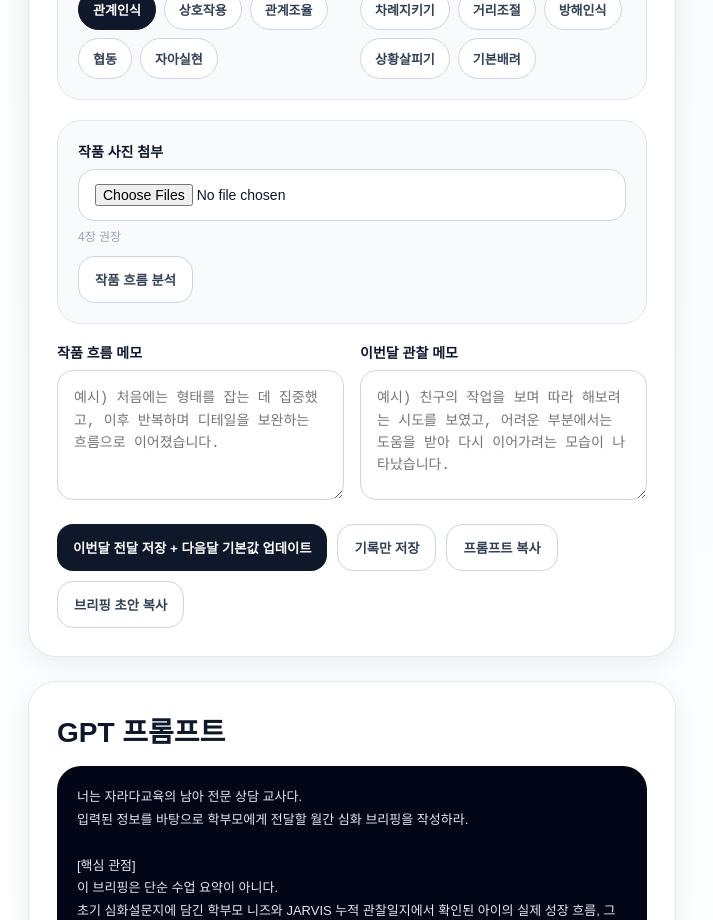
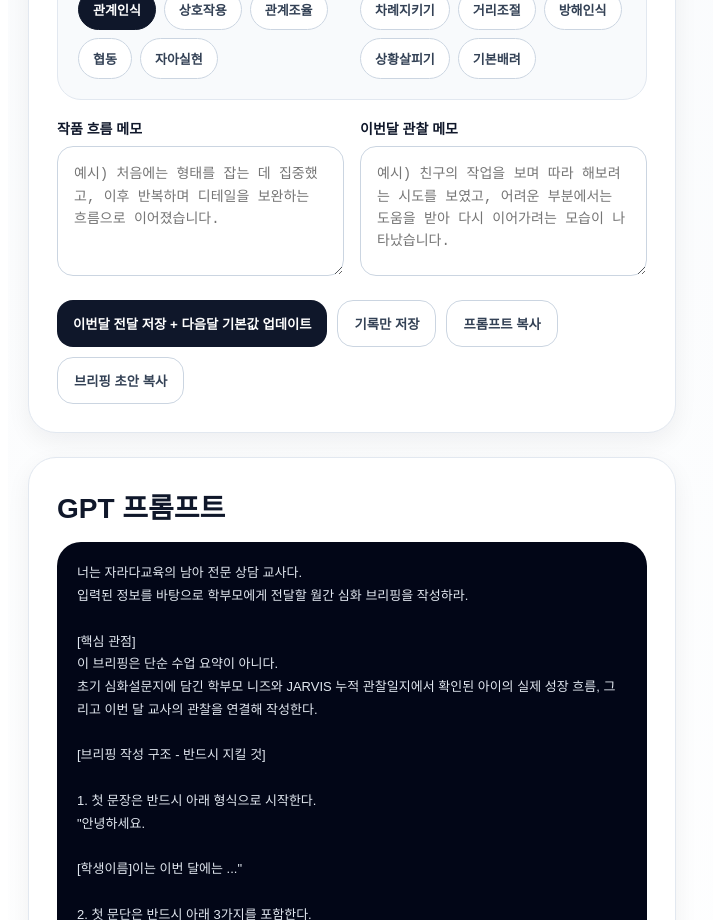
Before and after one commit to jaradaboys/jarada-briefing-2, a React (Vite) app: page / in a window 1280 px wide. Shown: the part 2060-2980 px from the top of the page, without its empty margins (0-713 px from the left). Built offline with nearby package versions, Linux system fonts and the light colour scheme.

Commit message:
Update App.jsx

```diff
--- a/src/App.jsx
+++ b/src/App.jsx
@@ -1980,16 +1980,6 @@ alert(`${incoming.length}개의 JARVIS 관찰일지를 불러왔고, 기본값
                 </div>
               </div>
 
-              <div style={styles.softBox}>
-                <Field label="작품 사진 첨부" hint="4장 권장">
-                  <input type="file" accept="image/*" multiple onChange={onImageChange} style={styles.input} />
-                  {form.images.length > 0 && <div style={styles.imageGrid}>{form.images.map((image, index) => <img key={index} src={image.preview} alt={`preview-${index}`} style={styles.image} />)}</div>}
-                </Field>
-                <div style={{ marginTop: 12 }}>
-                  <button style={styles.secondaryBtn} onClick={runVisionAnalysis}>{visionLoading ? "작품 분석 중..." : "작품 흐름 분석"}</button>
-                </div>
-                {visionError && <div style={{ color: "#b91c1c", marginTop: 10 }}>{visionError}</div>}
-              </div>
 
               <div style={styles.row}>
                 <Field label="작품 흐름 메모">
```
